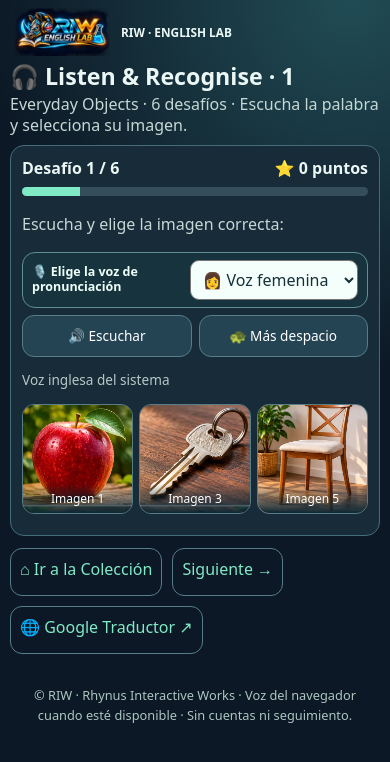
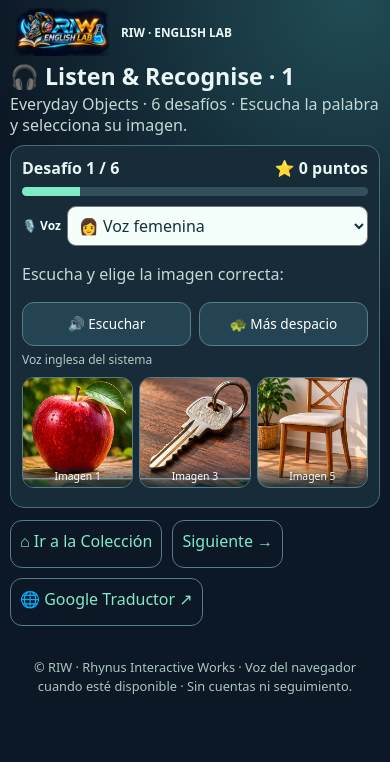
Before and after one commit to rhynocerus/riw-english-lab, a plain HTML site: page lecciones/interactive-series/index.html in a window 390 px wide. Drawn offline with Linux system fonts and the light colour scheme.

Commit message:
UX: fotografias completas y selector compacto responsive

```diff
--- a/lecciones/interactive-series/index.html
+++ b/lecciones/interactive-series/index.html
@@ -80,6 +80,103 @@ footer {
   }
 }
 </style>
+
+<style id="riw-ux-final">
+/* Fotografías completas */
+.cards .tile {
+  min-height: 0 !important;
+  aspect-ratio: 4 / 3;
+  background: #203b4b !important;
+  overflow: hidden;
+}
+.cards .tile .photo {
+  position: absolute;
+  inset: 0;
+  width: 100%;
+  height: 100%;
+  object-fit: contain !important;
+  object-position: center;
+}
+.cards .tile .photo-caption {
+  background: linear-gradient(transparent,#102936dd);
+}
+
+/* Selector de voz compacto */
+#riw-voice-box {
+  border: 0 !important;
+  background: transparent !important;
+  border-radius: 0 !important;
+  box-shadow: none !important;
+  padding: 0 !important;
+  margin: 6px 0 !important;
+  display: flex !important;
+  align-items: center;
+  gap: 8px !important;
+}
+#riw-voice-box label {
+  font-size: .82rem !important;
+  margin: 0 !important;
+  white-space: nowrap;
+}
+#riw-voice-choice {
+  width: auto !important;
+  flex: 0 1 190px;
+  min-width: 0;
+  min-height: 38px !important;
+  padding: 5px 8px !important;
+  font-size: .85rem;
+}
+#riw-voice-hint {
+  display: none !important;
+}
+.panel .controls {
+  justify-content: flex-start;
+  gap: 8px !important;
+  margin: 5px 0 !important;
+}
+.panel .controls button {
+  flex: 1;
+  min-height: 44px !important;
+}
+#status {
+  margin: 4px 0 !important;
+  font-size: .75rem;
+}
+#answers.cards {
+  margin: 8px 0 !important;
+}
+footer {
+  text-align: center !important;
+  width: 100%;
+}
+
+@media(max-width:600px) {
+  #riw-voice-box {
+    display: grid !important;
+    grid-template-columns: auto minmax(0,1fr);
+    gap: 6px !important;
+  }
+  #riw-voice-box label {
+    font-size: .75rem !important;
+    white-space: normal;
+  }
+  #riw-voice-choice {
+    width: 100% !important;
+    max-width: none !important;
+  }
+  .cards .tile {
+    aspect-ratio: 1 / 1;
+    min-height: 0 !important;
+  }
+  .cards .tile .photo-caption {
+    font-size: .65rem;
+    padding: 4px;
+  }
+  #status:empty {
+    display: none;
+  }
+}
+</style>
 </head><body><main><header><img src="../../assets/brand/logo/web/english-lab-horizontal.webp" alt="Logotipo oficial RIW English Lab"><strong>RIW · ENGLISH LAB</strong></header><h1 id="heading"></h1><p id="intro"></p><section class="panel"><div class="top"><strong id="counter"></strong><strong id="score">⭐ 0 puntos</strong></div><div class="bar"><div id="bar"></div></div><div id="stage"></div><div class="controls"><button id="hear" type="button">🔊 Escuchar</button><button id="slow" type="button">🐢 Más despacio</button></div><p id="status" class="muted" role="status"></p><div id="answers"></div><div id="feedback" class="feedback hidden" role="status"></div><button id="next" class="primary hidden" type="button">Siguiente →</button></section><nav class="nav" aria-label="Navegación del laboratorio"><a href="../index.html">⌂ Ir a la Colección</a><a id="prev" href="#">← Anterior</a><a id="following" href="#">Siguiente →</a><a href="https://translate.google.com/?sl=en&tl=es&op=translate" target="_blank" rel="noopener noreferrer">🌐 Google Traductor ↗</a></nav><footer>© RIW · Rhynus Interactive Works · Voz del navegador cuando esté disponible · Sin cuentas ni seguimiento.</footer></main><script>
 const listening=[
 {title:"Everyday Objects",words:[["Apple","🍎"],["Book","📖"],["Key","🔑"],["Clock","🕰️"],["Chair","🪑"],["Phone","📱"]]},
@@ -152,8 +249,8 @@ const KEY="riw-english-lab-voice";
 const female=/\b(google uk english female|samantha|victoria|karen|moira|fiona|tessa|serena|susan|hazel|zira|aria|jenny|sonia|libby|maisie|natasha|emma|olivia|amy|joanna|salli|ivy|kimberly|nicole|raveena|allison|ava|kate)\b/i;
 const male=/\b(google uk english male|daniel|alex|fred|tom|oliver|ryan|guy|david|mark|george|brian|arthur|matthew|joey|justin|kevin|michael|james|stephen|alfie)\b/i;
 let choice="female";try{choice=localStorage.getItem(KEY)||"female"}catch(e){}
-const box=document.createElement("div");box.id="riw-voice-box";box.innerHTML='<label for="riw-voice-choice">🎙️ Elige la voz de pronunciación</label><select id="riw-voice-choice"><option value="female">👩 Voz femenina</option><option value="male">👨 Voz masculina</option></select><p id="riw-voice-hint" aria-live="polite"></p>';
-function init(){const main=document.querySelector("main")||document.body;const header=main.querySelector("header");const panel=main.querySelector("section.panel");if(!panel)throw new Error("Panel del desafío no encontrado");const controls=panel.querySelector(".controls");if(!controls)throw new Error("Controles no encontrados");panel.insertBefore(box,controls);const select=document.getElementById("riw-voice-choice");select.value=choice;select.addEventListener("change",()=>{choice=select.value;try{localStorage.setItem(KEY,choice)}catch(e){};updateHint();});updateHint();}
+const box=document.createElement("div");box.id="riw-voice-box";box.innerHTML='<label for="riw-voice-choice">🎙️ Voz</label><select id="riw-voice-choice"><option value="female">👩 Voz femenina</option><option value="male">👨 Voz masculina</option></select><p id="riw-voice-hint" aria-live="polite"></p>';
+function init(){const main=document.querySelector("main")||document.body;const header=main.querySelector("header");const panel=main.querySelector("section.panel");if(!panel)throw new Error("Panel del desafío no encontrado");const controls=panel.querySelector(".controls");if(!controls)throw new Error("Controles no encontrados");panel.insertBefore(box,panel.querySelector("#stage"));const select=document.getElementById("riw-voice-choice");select.value=choice;select.addEventListener("change",()=>{choice=select.value;try{localStorage.setItem(KEY,choice)}catch(e){};updateHint();});updateHint();}
 function voices(){if(!("speechSynthesis" in window))return[];return speechSynthesis.getVoices().filter(v=>/^en([-_]|$)/i.test(v.lang));}
 function preferred(){const list=voices(),pattern=choice==="male"?male:female;return list.find(v=>/^en-gb$/i.test(v.lang)&&pattern.test(v.name))||list.find(v=>pattern.test(v.name))||null;}
 function updateHint(){const hint=document.getElementById("riw-voice-hint");if(!hint)return;const v=preferred(),list=voices();hint.textContent=v?"Voz seleccionada: "+v.name+" ("+v.lang+").":list.length?"Tu navegador no identifica una voz "+(choice==="male"?"masculina":"femenina")+" en inglés. Se usará una voz inglesa disponible.":"Las voces se cargarán según el navegador; pulsa 🔊 para probar.";}
```
